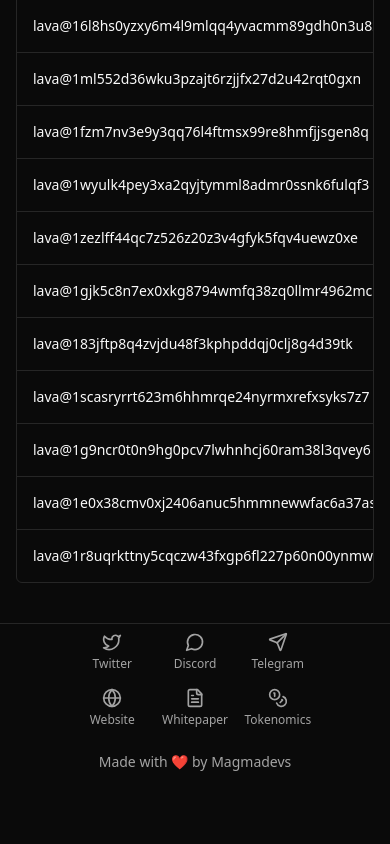
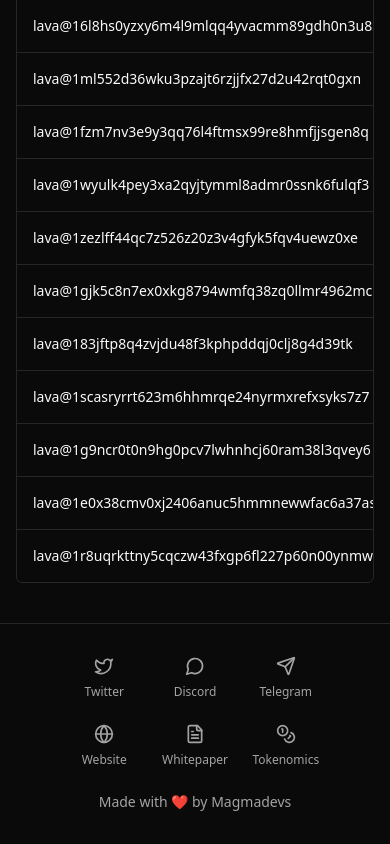
Before and after one commit to lavanet/burn-ui, a Next.js app: page /rewards in a window 390 px wide. Shown: the part 2817-3661 px from the top of the page. Before the commit the page ends 3605 px from the top, so only its background shows below. Built offline with nearby package versions, Linux system fonts and the light colour scheme.

Commit message:
more space on mobile - footer

```diff
--- a/src/components/layout/Footer.tsx
+++ b/src/components/layout/Footer.tsx
@@ -10,9 +10,9 @@ import React from 'react';
 
 export default function Footer() {
   return (
-    <footer className="flex flex-col md:flex-row items-center justify-between h-auto md:h-16 border-t bg-background px-4 py-2 md:py-0 md:px-6 gap-6 md:gap-0">
-      <div className="grid grid-cols-3 md:flex items-center gap-4">
-        <div className="flex flex-col items-center gap-1 group relative">
+    <footer className="flex flex-col md:flex-row items-center justify-between h-auto md:h-16 border-t bg-background px-4 py-4 md:py-0 md:px-6">
+      <div className="grid grid-cols-3 md:flex items-center gap-6 md:gap-4 py-4 md:py-0">
+        <div className="flex flex-col items-center gap-2 md:gap-1 group relative">
           <a
             href="https://twitter.com/lavanetxyz"
             target="_blank"
@@ -28,7 +28,7 @@ export default function Footer() {
           </span>
         </div>
 
-        <div className="flex flex-col items-center gap-1 group relative">
+        <div className="flex flex-col items-center gap-2 md:gap-1 group relative">
           <a
             href="https://discord.gg/lavanetxyz"
             target="_blank"
@@ -44,7 +44,7 @@ export default function Footer() {
           </span>
         </div>
 
-        <div className="flex flex-col items-center gap-1 group relative">
+        <div className="flex flex-col items-center gap-2 md:gap-1 group relative">
           <a
             href="https://t.me/officiallavanetwork"
             target="_blank"
@@ -60,7 +60,7 @@ export default function Footer() {
           </span>
         </div>
 
-        <div className="flex flex-col items-center gap-1 group relative">
+        <div className="flex flex-col items-center gap-2 md:gap-1 group relative">
           <a
             href="https://lavanet.xyz"
             target="_blank"
@@ -76,7 +76,7 @@ export default function Footer() {
           </span>
         </div>
 
-        <div className="flex flex-col items-center gap-1 group relative">
+        <div className="flex flex-col items-center gap-2 md:gap-1 group relative">
           <a
             href="https://lavanet.xyz/whitepaper"
             target="_blank"
@@ -92,7 +92,7 @@ export default function Footer() {
           </span>
         </div>
 
-        <div className="flex flex-col items-center gap-1 group relative">
+        <div className="flex flex-col items-center gap-2 md:gap-1 group relative">
           <a
             href="https://docs.lavanet.xyz/token"
             target="_blank"
@@ -109,7 +109,7 @@ export default function Footer() {
         </div>
       </div>
 
-      <span className="text-sm text-muted-foreground pb-2 md:pb-0">
+      <span className="text-sm text-muted-foreground pb-4 md:pb-0 pt-2 md:pt-0">
         Made with ❤️ by <a
           href='https://x.com/magmadevs'
           target='_blank'
```
